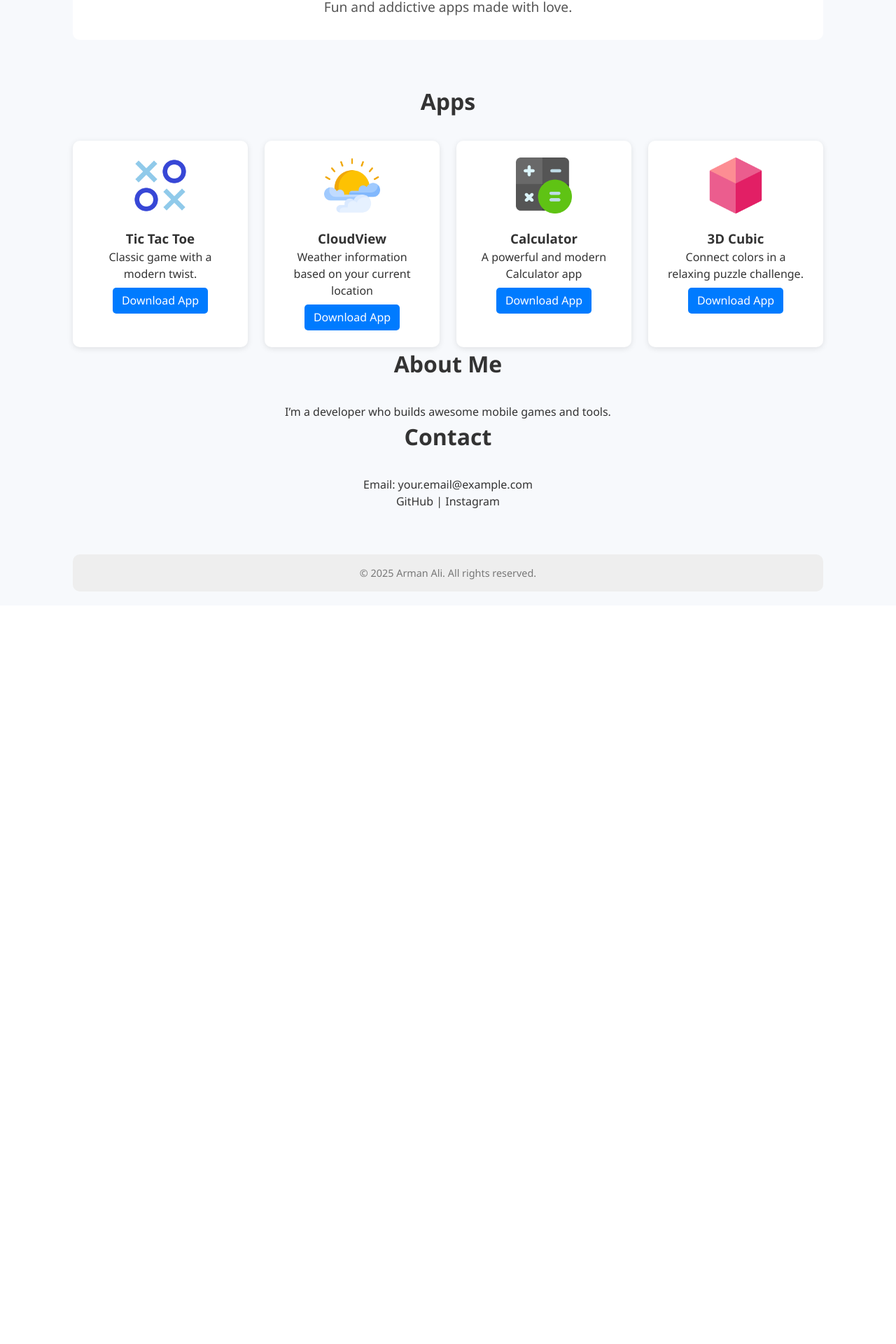
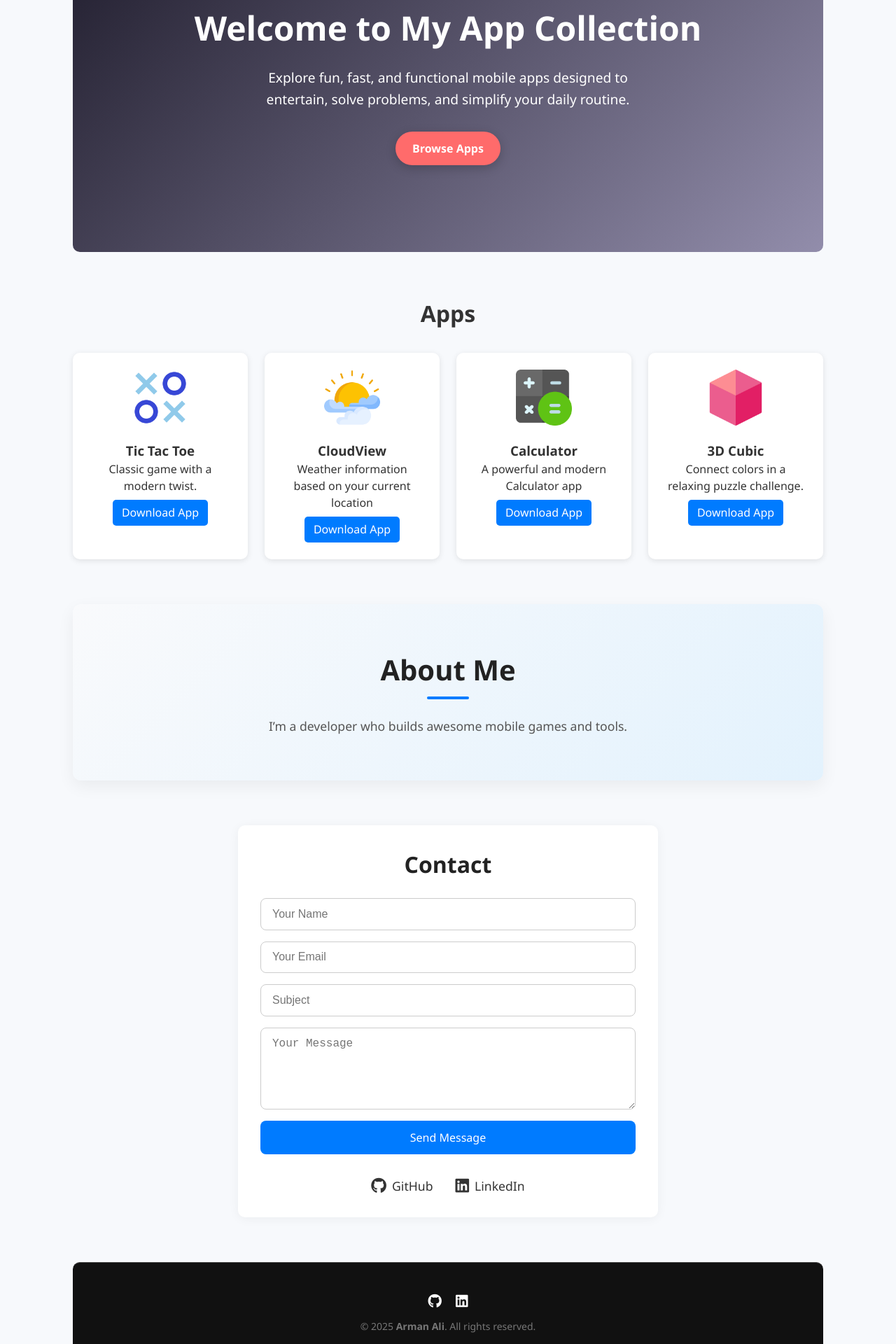
Before and after one commit to armanali13000/Armanix-Apps, a React (Vite) app: page / in a window 1280 px wide. Shown: the part 203-2123 px from the top of the page at 70% size. Before the commit the page ends 1068 px from the top, so only its background shows below. Built offline with nearby package versions, Linux system fonts and the light colour scheme.

Commit message:
update design

```diff
--- a/index.html
+++ b/index.html
@@ -4,10 +4,16 @@
     <meta charset="UTF-8" />
     <link rel="icon" type="image" href="/public/Armanix.png" />
     <meta name="viewport" content="width=device-width, initial-scale=1.0" />
+    <link href="https://unpkg.com/aos@2.3.1/dist/aos.css" rel="stylesheet">
+    <link  rel="stylesheet" href="https://cdnjs.cloudflare.com/ajax/libs/font-awesome/6.5.0/css/all.min.css" integrity="sha512-..." crossorigin="anonymous" referrerpolicy="no-referrer"/>
     <title>Armanix Apps</title>
   </head>
   <body>
     <div id="root"></div>
     <script type="module" src="/src/main.jsx"></script>
+    <script src="https://unpkg.com/aos@2.3.1/dist/aos.js"></script>
+  <script>
+    AOS.init();
+  </script>
   </body>
 </html>
--- a/package.json
+++ b/package.json
@@ -1,7 +1,7 @@
 {
   "name": "armanix-apps",
   "private": true,
-  "version": "1.0.0",
+  "version": "2.0.0",
   "type": "module",
   "scripts": {
     "dev": "vite",
@@ -12,6 +12,7 @@
     "deploy": "gh-pages -d dist"
   },
   "dependencies": {
+    "aos": "^2.3.4",
     "react": "^19.1.0",
     "react-dom": "^19.1.0"
   },
--- a/src/components/AppCard.jsx
+++ b/src/components/AppCard.jsx
@@ -3,7 +3,7 @@ import React from 'react';
 
 export default function AppCard({ title, description, icon, link }) {
   return (
-    <div className="app-card">
+    <div className="app-card" data-aos="zoom-in">
       <img src={icon} alt={`${title} icon`} />
       <h3>{title}</h3>
       <p>{description}</p>
--- a/src/main.jsx
+++ b/src/main.jsx
@@ -1,11 +1,17 @@
 import React from 'react';
-import { StrictMode } from 'react'
-import { createRoot } from 'react-dom/client'
-import './index.css'
-import App from './App.jsx'
+import { StrictMode } from 'react';
+import { createRoot } from 'react-dom/client';
+import './index.css';
+import App from './App.jsx';
+
+import AOS from 'aos';
+import 'aos/dist/aos.css';
+
+// Initialize AOS
+AOS.init();
 
 createRoot(document.getElementById('root')).render(
   <StrictMode>
     <App />
   </StrictMode>,
-)
+);
--- a/src/pages/Home.jsx
+++ b/src/pages/Home.jsx
@@ -1,4 +1,4 @@
-import React from 'react';
+import React, { useState } from 'react';
 import AppCard from '../components/AppCard';
 
 
@@ -31,7 +31,41 @@ const apps = [
 ];
 
 export default function Home() {
+
+    const [formSubmitted, setFormSubmitted] = useState(false);
+
+  const handleSubmit = async (e) => {
+    e.preventDefault();
+
+    const form = e.target;
+    const formData = new FormData(form);
+
+    try {
+      const response = await fetch(form.action, {
+        method: form.method,
+        headers: {
+          Accept: "application/json",
+        },
+        body: formData,
+      });
+
+      if (response.ok) {
+        form.reset();
+        setFormSubmitted(true);
+        setTimeout(() => setFormSubmitted(false), 5000);
+      } else {
+        alert("Something went wrong. Try again.");
+      }
+    } catch (err) {
+      alert("Network error. Try again.");
+    }
+  };
+
+
+
+
   return (
+
     <div className="container">
       <header>
     <div style={{ display: 'flex', alignItems: 'center' }}>
@@ -50,10 +84,49 @@ export default function Home() {
         </nav>
       </header>
 
-      <section className="hero">
-        <h2>Welcome to My App Collection</h2>
-        <p>Fun and addictive apps made with love.</p>
+
+
+
+      <section className="hero" style={{
+        background: 'linear-gradient(135deg, #1f1c2c, #928dab)',
+        color: 'white',
+        padding: '80px 20px',
+        textAlign: 'center',
+        display: 'flex',
+        flexDirection: 'column',
+        alignItems: 'center',
+        justifyContent: 'center',
+        minHeight: '60vh',
+      }}>
+        <h2 style={{ fontSize: '3rem', marginBottom: '20px' }}>
+          Welcome to My App Collection
+        </h2>
+        <p style={{ fontSize: '1.2rem', maxWidth: '600px', lineHeight: '1.6', marginBottom: '30px', color: '#fff', }}>
+          Explore fun, fast, and functional mobile apps designed to entertain, solve problems, and simplify your daily routine.
+        </p>
+        <a
+          href="#apps"
+          style={{
+            backgroundColor: '#ff6b6b',
+            color: '#fff',
+            padding: '12px 24px',
+            borderRadius: '30px',
+            textDecoration: 'none',
+            fontSize: '1rem',
+            fontWeight: 'bold',
+            boxShadow: '0 4px 15px rgba(0,0,0,0.2)',
+            transition: 'background 0.3s ease',
+          }}
+          onMouseOver={(e) => (e.target.style.backgroundColor = '#ff4e4e')}
+          onMouseOut={(e) => (e.target.style.backgroundColor = '#ff6b6b')}
+        >
+          Browse Apps
+        </a>
       </section>
+
+
+
+
 
       <section id="apps">
         <h2>Apps</h2>
@@ -64,22 +137,65 @@ export default function Home() {
         </div>
       </section>
 
-      <section id="about">
+      <section id="about" data-aos="fade-up">
         <h2>About Me</h2>
         <p>I’m a developer who builds awesome mobile games and tools.</p>
       </section>
 
-      <section id="contact">
-        <h2>Contact</h2>
-        <p>Email: your.email@example.com</p>
-        <p>
-          GitHub | Instagram
+
+
+    <section id="contact" className="contact-section" data-aos="fade-up">
+
+
+
+          <h2>Contact</h2>
+
+
+
+      {formSubmitted && (
+        <p style={{ color: 'green', fontWeight: 'bold' }}>
+          ✅ Message sent successfully!
         </p>
-      </section>
+      )}
 
-      <footer>
-        <p>© 2025 Arman Ali. All rights reserved.</p>
-      </footer>
+
+          <form className="contact-form"  action="https://formspree.io/f/meogwndz" method="POST" onSubmit={handleSubmit}>
+            <input type="text" name="name" placeholder="Your Name" required />
+            <input type="email" name="email" placeholder="Your Email" required />
+            <input type="text" name="subject" placeholder="Subject" />
+            <textarea name="message" placeholder="Your Message" rows="5" required></textarea>
+            <button type="submit">Send Message</button>
+          </form>
+
+          <div className="social-links">
+            <a href="https://github.com/armanali13000" target="_blank" rel="noopener noreferrer">
+              <i className="fab fa-github"></i> GitHub
+            </a>
+            <a href="https://www.linkedin.com/in/armanali13000" target="_blank" rel="noopener noreferrer">
+              <i className="fab fa-linkedin"></i> LinkedIn
+            </a>
+          </div>
+    </section>
+
+
+
+     <footer style={{
+  backgroundColor: '#111',
+  color: '#fff',
+  padding: '40px 20px',
+  textAlign: 'center',
+  borderTop: '1px solid #444',
+}}>
+  <div style={{ marginBottom: '10px' }}>
+    <a href="https://github.com/armanali13000" target="_blank" rel="noopener noreferrer" style={{ margin: '0 10px', color: '#fff', fontSize: '20px' }}>
+      <i className="fab fa-github"></i>
+    </a>
+    <a href="https://www.linkedin.com/in/armanali13000" target="_blank" rel="noopener noreferrer" style={{ margin: '0 10px', color: '#fff', fontSize: '20px' }}>
+      <i className="fab fa-linkedin"></i>
+    </a>
+  </div>
+  <p style={{ fontSize: '14px', marginTop: '10px' }}>© 2025 <strong>Arman Ali</strong>. All rights reserved.</p>
+</footer>
     </div>
   );
 }
--- a/src/styles/style.css
+++ b/src/styles/style.css
@@ -1,4 +1,8 @@
 /* General Reset */
+html {
+  scroll-behavior: smooth;
+}
+
 * {
   margin: 0;
   padding: 0;
@@ -16,24 +20,26 @@ body {
   align-items: center;
   min-height: 100vh;
   text-align: center;
+  overflow-x: hidden;
 }
 
 .container {
   max-width: 1200px;
-  width: 100%;
-  padding: 20px;
+
+  margin: 0 auto;
+  padding: 0 20px;
 }
 
 header {
-  width: 99vw;
-  margin: 0 calc(-50vw + 50%);
+  width: 100%;
+  /* margin: 0 calc(-50vw + 50%); */
   background: #222;
   color: white;
   padding: 1rem 2rem;
   display: flex;
   justify-content: space-between;
   align-items: center;
-    position: sticky;
+  position: sticky;
   top: 0;
   z-index: 100;
 }
@@ -142,3 +148,136 @@ footer p {
   font-size: 0.9rem;
   color: #777;
 }
+
+
+#about {
+  background: linear-gradient(135deg, #f9fafc, #e3f2fd);
+  padding: 4rem 2rem;
+  margin-top: 4rem;
+  border-radius: 12px;
+  text-align: center;
+  box-shadow: 0 8px 24px rgba(0, 0, 0, 0.06);
+}
+
+#about h2 {
+  font-size: 2.5rem;
+  margin-bottom: 1.5rem;
+  font-weight: 700;
+  color: #222;
+  position: relative;
+}
+
+#about h2::after {
+  content: "";
+  display: block;
+  margin: 0.5rem auto 0;
+  width: 60px;
+  height: 4px;
+  background-color: #007bff;
+  border-radius: 2px;
+}
+
+#about p {
+  max-width: 700px;
+  margin: 0 auto;
+  font-size: 1.1rem;
+  color: #555;
+  line-height: 1.6;
+}
+
+
+
+
+
+.contact-section {
+  background: #fff;
+  padding: 2rem;
+  margin-top: 4rem;
+  border-radius: 10px;
+  box-shadow: 0 2px 15px rgba(0, 0, 0, 0.05);
+  max-width: 600px;
+  margin-left: auto;
+  margin-right: auto;
+  text-align: center;
+}
+
+.contact-section h2 {
+  font-size: 2rem;
+  margin-bottom: 1.5rem;
+  color: #222;
+}
+
+.contact-form {
+  display: flex;
+  flex-direction: column;
+  gap: 1rem;
+}
+
+.contact-form input,
+.contact-form textarea {
+  padding: 0.8rem 1rem;
+  border: 1px solid #ccc;
+  border-radius: 8px;
+  font-size: 1rem;
+}
+
+.contact-form button {
+  background-color: #007bff;
+  color: white;
+  border: none;
+  padding: 0.8rem 1rem;
+  border-radius: 8px;
+  font-size: 1rem;
+  cursor: pointer;
+  transition: background-color 0.3s ease;
+}
+
+.contact-form button:hover {
+  background-color: #0ac730;
+}
+
+.social-links {
+  margin-top: 2rem;
+  display: flex;
+  justify-content: center;
+  gap: 2rem;
+  font-size: 1.1rem;
+}
+
+.social-links a {
+  color: #333333;
+  text-decoration: none;
+  display: flex;
+  align-items: center;
+  gap: 0.5rem;
+}
+
+.social-links a:hover {
+  color: #007bff;
+}
+
+.social-links i {
+  font-size: 1.4rem;
+}
+
+
+
+@media (max-width: 768px) {
+  .app-grid {
+    flex-direction: column;
+    align-items: center;
+  }
+
+  header {
+    flex-direction: column;
+    text-align: center;
+  }
+
+  nav {
+    margin-top: 10px;
+  }
+
+  nav a {
+    margin: 0 10px;
+  }
+}
```
Also changed, not shown: 1 other file (tests, documents, lock files or other folders).
